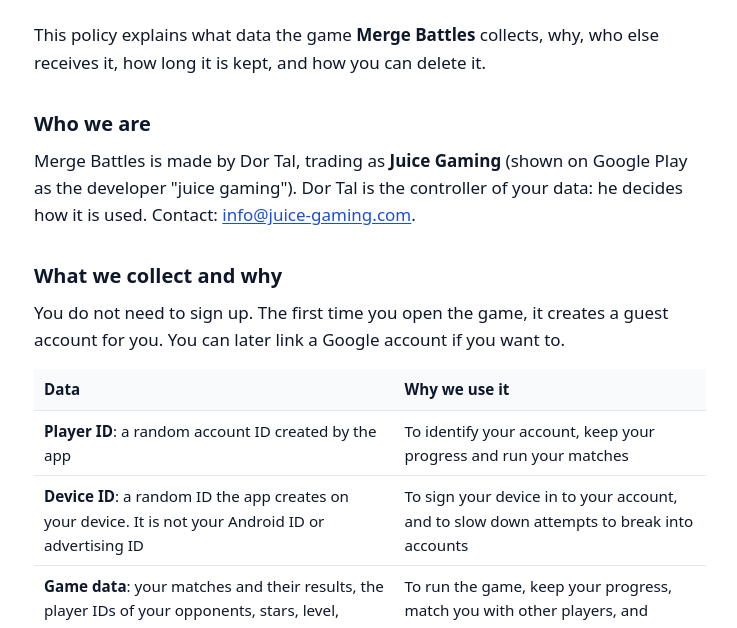
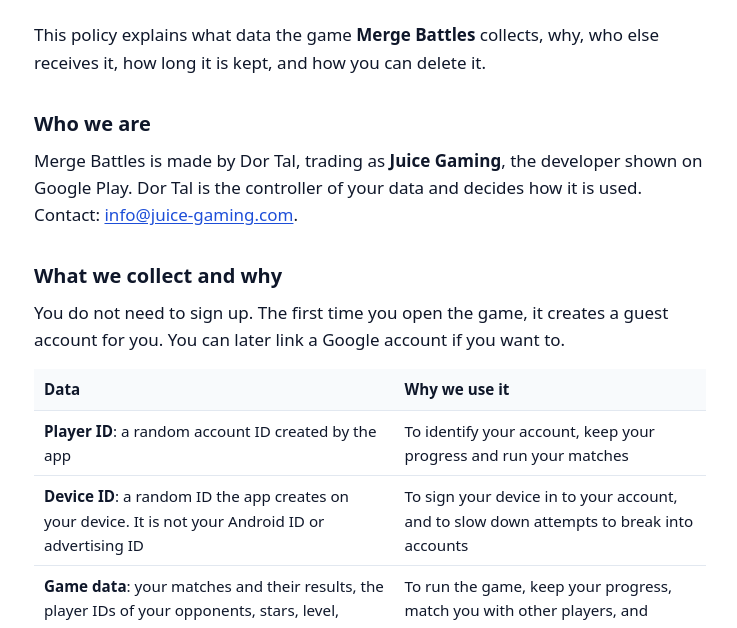
Before and after one commit to juice-gaming/website, a plain HTML site: page privacy/index.html in a window 1280 px wide. Shown: the part 164-792 px from the top of the page, without its empty margins (270-1007 px from the left). Drawn offline with Linux system fonts and the light colour scheme.

Commit message:
Developer name is "Juice Gaming" on Google Play
The Play developer name and the payments profile moved from "juice gaming"
to "Juice Gaming"; the deletion page has to name the developer exactly as
the store listing does. The privacy policy also no longer refers to the
controller with a gendered pronoun.

Co-Authored-By: Claude Opus 5.5 <noreply@anthropic.com>
Claude-Session: https://claude.ai/code/session_01JH37UqBqK8PPHgbBmgLjd2

```diff
--- a/privacy/index.html
+++ b/privacy/index.html
@@ -27,9 +27,8 @@
     else receives it, how long it is kept, and how you can delete it.</p>
 
     <h2 id="who">Who we are</h2>
-    <p>Merge Battles is made by Dor Tal, trading as <strong>Juice Gaming</strong> (shown on Google
-    Play as the developer "juice gaming"). Dor Tal is the controller of your data: he decides how it
-    is used. Contact: <a href="mailto:info@juice-gaming.com">info@juice-gaming.com</a>.</p>
+    <p>Merge Battles is made by Dor Tal, trading as <strong>Juice Gaming</strong>, the developer shown on
+    Google Play. Dor Tal is the controller of your data and decides how it is used. Contact: <a href="mailto:info@juice-gaming.com">info@juice-gaming.com</a>.</p>
 
     <h2 id="collect">What we collect and why</h2>
     <p>You do not need to sign up. The first time you open the game, it creates a guest account for
```
Also changed, not shown: delete-account/index.html (+1 -1 lines), 2 other files.
